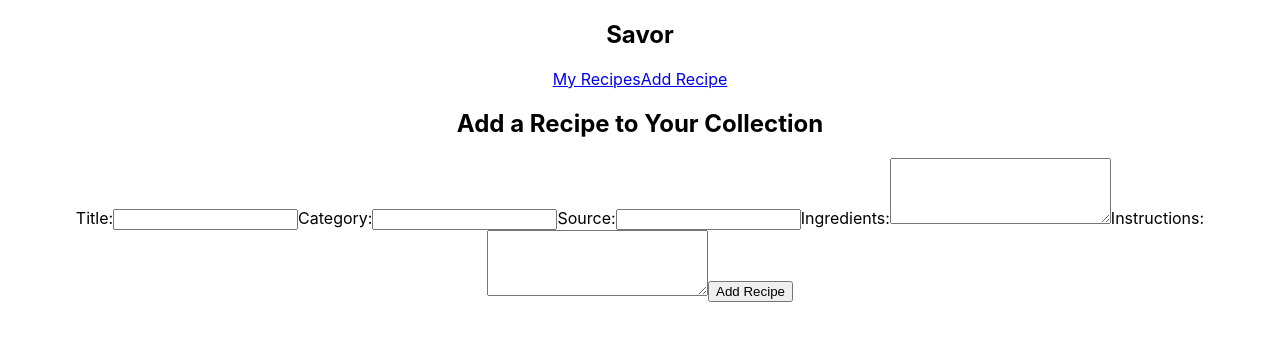
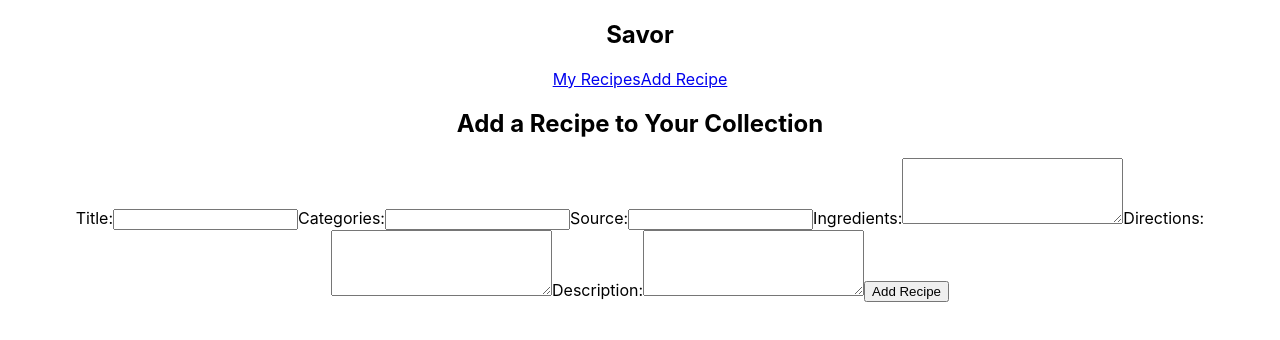
Before and after one commit to the-secret-family-recipe/frontend, a React (Create React App) app in the folder sfr/: page /add-recipe in a window 1280 px wide. Shown: the top 340 px of the page. Built offline with nearby package versions, Linux system fonts and the light colour scheme; sample sign-in values are in the browser's storage.

Commit message:
addRecipe is posting to database

```diff
--- a/sfr/src/App.js
+++ b/sfr/src/App.js
@@ -7,6 +7,7 @@ import Login from './components/Login'
 import PrivateRoute from './components/PrivateRoute'
 import MemberPage from './components/MemberPage'
 import AddRecipe from './components/AddRecipe'
+import Recipe from './components/Recipe'
 
 function App() {
 
@@ -35,6 +36,8 @@ function App() {
 
         <PrivateRoute exact path='/member-page' component={MemberPage} />
         <PrivateRoute exact path='/add-recipe' component={AddRecipe} />
+
+        <PrivateRoute exact path='/recipes/:id' component={Recipe}/>
       </Switch>
 
     </div>
--- a/sfr/src/actions/recipeActions.js
+++ b/sfr/src/actions/recipeActions.js
@@ -11,7 +11,7 @@ export const getRecipeData = () => dispatch => {
         .get('api/recipes')
         .then(res => {
             console.log(res);
-            dispatch({type: UPDATE_RECIPES, payload: res.data});
+            dispatch({type: UPDATE_RECIPES, payload: res.data.data});
         })
         .catch(err => {
             console.error('error fetching data from api:', err)
--- a/sfr/src/components/AddRecipe.js
+++ b/sfr/src/components/AddRecipe.js
@@ -1,31 +1,78 @@
-import React from 'react'
+import React, {useState} from 'react';
+import {axiosWithAuth} from '../utils/axiosWithAuth'
+import {useHistory} from 'react-router-dom'
+
+
+
+const initialState = {
+
+    recipe_image: null,
+    title: "",
+    categories: '',
+    prepTime: null,
+    cookTime: null,
+    calories: null,
+    servings: null,
+    description: "",
+    ingredients: "",
+    directions: "",
+    Notes: null,
+    source: '',
+    bio: null,
+    source_image: null
+}
 
 
 const AddRecipe = () => {
+    const [newRecipeValues, setNewRecipeValues] = useState(initialState)
+    const history = useHistory()
 
+    const changeHandler = e => {
+        e.preventDefault()
+        setNewRecipeValues({
+            ...newRecipeValues,
+            [e.target.name]: e.target.value
+        })
+    }
 
-    //all form fields still need a value, and onChange.
-  //form needs an onSubmit
-  //state needs to be added
+    const addRecipe = e => {
+        e.preventDefault()
+        axiosWithAuth()
+            .post('api/recipes', newRecipeValues)
+            .then(res => {
+                console.log('post new recipe', res)
+            })
+            .catch(err => console.log(err))
+            .finally(
+                history.push('/member-page')
+            )
+
+    }
     return (
         <>
 
             <h2>Add a Recipe to Your Collection</h2>
-            <form>
+            <form onSubmit={(e) => addRecipe(e)}>
                 <label>Title:</label>
                 <input
                     type='text'
                     name='title'
+                    value={newRecipeValues.title}
+                    onChange={(e) => changeHandler(e)}
                 />
-                <label>Category:</label>
+                <label>Categories:</label>
                 <input
                     type='text'
-                    name='category'
+                    name='categories'
+                    value={newRecipeValues.categories}
+                    onChange={(e) => changeHandler(e)}
                 />
                 <label>Source:</label>
                 <input
                     type='text'
                     name='source'
+                    value={newRecipeValues.source}
+                    onChange={(e) => changeHandler(e)}
                 />
                 <label>Ingredients:</label>
                 <textarea
@@ -33,15 +80,28 @@ const AddRecipe = () => {
                     rows='4'
                     type='text'
                     name='ingredients'
+                    value={newRecipeValues.ingredients}
+                    onChange={(e) => changeHandler(e)}
                 />
-                <label>Instructions:</label>
+                <label>Directions:</label>
                 <textarea
                     cols='25'
                     rows='4'
                     type='text'
-                    name='instructions'
+                    name='directions'
+                    value={newRecipeValues.directions}
+                    onChange={(e) => changeHandler(e)}
                 />
-                <button>Add Recipe</button>
+                <label>Description:</label>
+                <textarea
+                    cols='25'
+                    rows='4'
+                    type='text'
+                    name='description'
+                    value={newRecipeValues.description}
+                    onChange={(e) => changeHandler(e)}
+                />
+                <button >Add Recipe</button>
             </form>
         </>
     )
--- /dev/null
+++ b/sfr/src/components/Recipe.js
@@ -0,0 +1,9 @@
+import React from 'react'
+
+const Recipe = () => {
+
+    return(
+        <p>recipecard</p>
+    )
+}
+export default Recipe
--- a/sfr/src/components/Register.js
+++ b/sfr/src/components/Register.js
@@ -4,19 +4,19 @@ import axios from 'axios'
 
 import {axiosWithAuth} from '../utils/axiosWithAuth'
 
+const initialState = {
+    firstname:'',
+    lastname:'',
+    email:'',
+    username:'',
+    password:''
+}
 // const initialState = {
-//     firstname:'',
-//     lastname:'',
+
 //     email:'',
 //     username:'',
 //     password:''
 // }
-const initialState = {
-
-    email:'',
-    username:'',
-    password:''
-}
 
 const Register = () => {
     let history = useHistory()
@@ -47,7 +47,7 @@ const Register = () => {
     return (
        <>
             <form onSubmit={(e) => handleRegister(e)}>
-                {/* <div className='input-container'>
+                <div className='input-container'>
                     <label>First Name:&nbsp;</label>
                     <input
                         type='text'
@@ -65,7 +65,7 @@ const Register = () => {
                         onChange={(e) => handleFormChange(e)}
 
                     />
-                </div> */}
+                </div>
                 <div className='input-container'>
                     <label>Email:&nbsp;</label>
                     <input
--- a/sfr/src/utils/axiosWithAuth.js
+++ b/sfr/src/utils/axiosWithAuth.js
@@ -7,7 +7,7 @@ export const axiosWithAuth = () => {
         headers: {
             authorization: token,
         },
-        // baseURL:'https://bw-savor-backend.herokuapp.com/'
-        baseURL:'https://secretfamilyrecipes3.herokuapp.com/'
+        baseURL:'https://bw-savor-backend.herokuapp.com/'
+        // baseURL:'https://secretfamilyrecipes3.herokuapp.com/'
     })
 }
```
